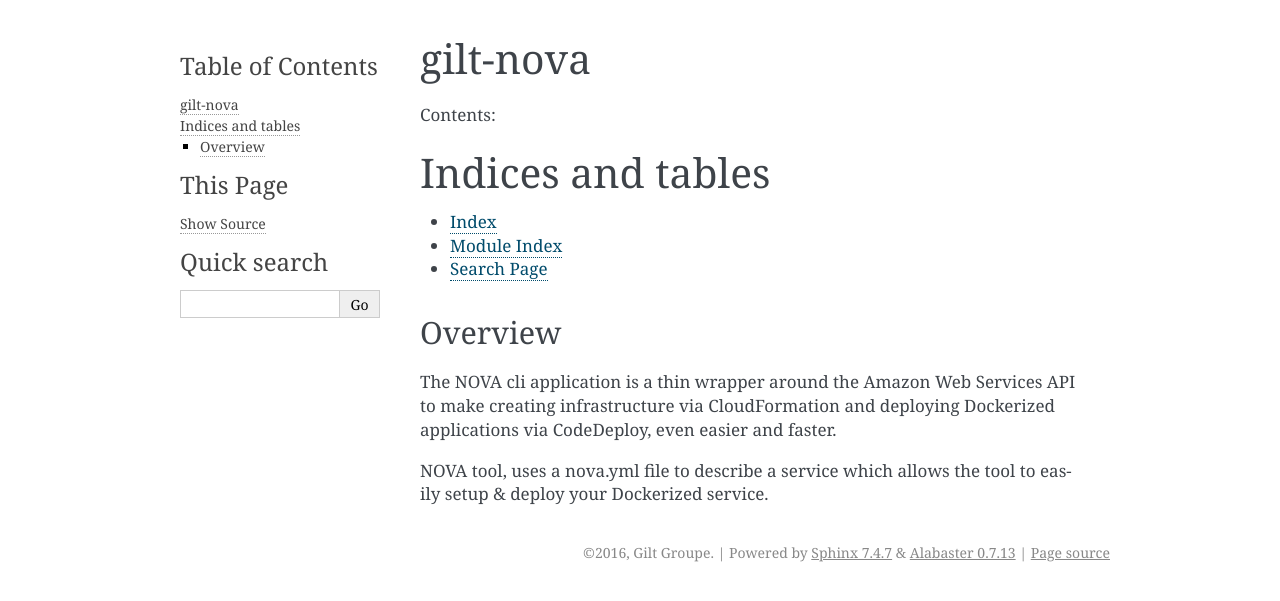
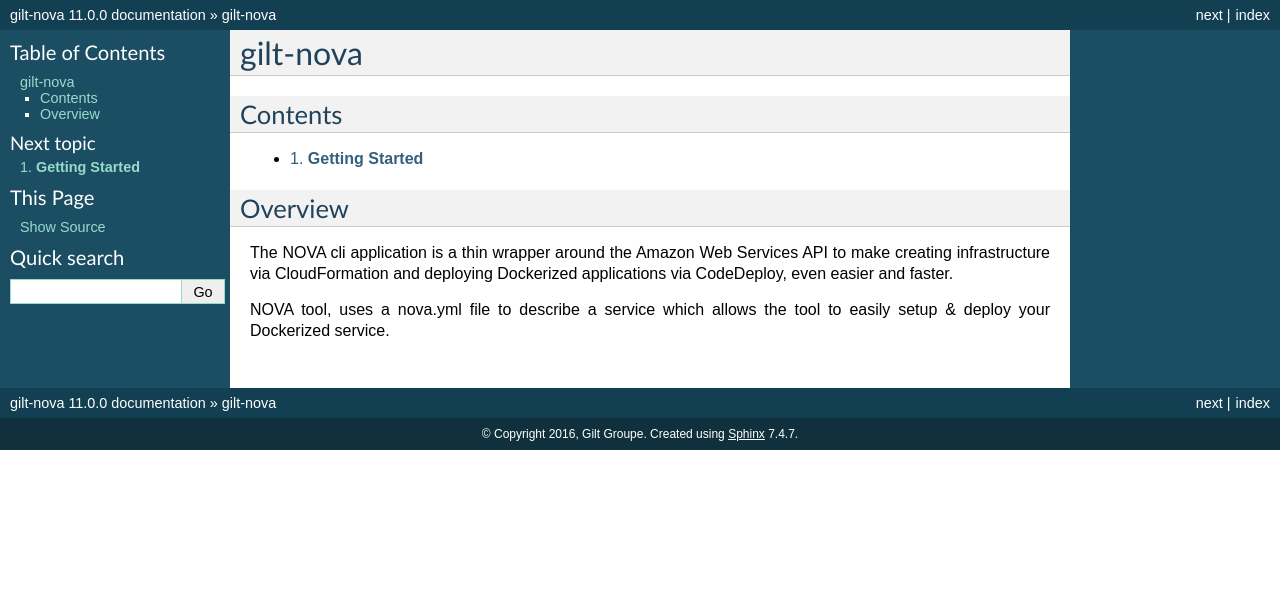
Before and after one commit to zeus911/nova, a Sphinx documentation site: the page built from docs/index.rst, in a window 1280 px wide. Shown: the top 601 px of the page. Built offline with Sphinx 7.4.7, drawn with Linux system fonts in a browser that asks for light colours.

Commit message:
Update docs

```diff
--- a/docs/conf.py
+++ b/docs/conf.py
@@ -123,7 +123,7 @@
 # The theme to use for HTML and HTML Help pages.  See the documentation for
 # a list of builtin themes.
 #
-html_theme = 'alabaster'
+html_theme = 'default'
 
 # Theme options are theme-specific and customize the look and feel of a theme
 # further.  For a list of options available for each theme, see the
--- a/docs/index.rst
+++ b/docs/index.rst
@@ -6,19 +6,16 @@
 gilt-nova
 =========
 
-Contents:
+Contents
+########
 
 .. toctree::
    :maxdepth: 2
+   :numbered:
+   :titlesonly:
+   :glob:
 
-
-
-Indices and tables
-==================
-
-* :ref:`genindex`
-* :ref:`modindex`
-* :ref:`search`
+   *
 
 Overview
 ########
```
